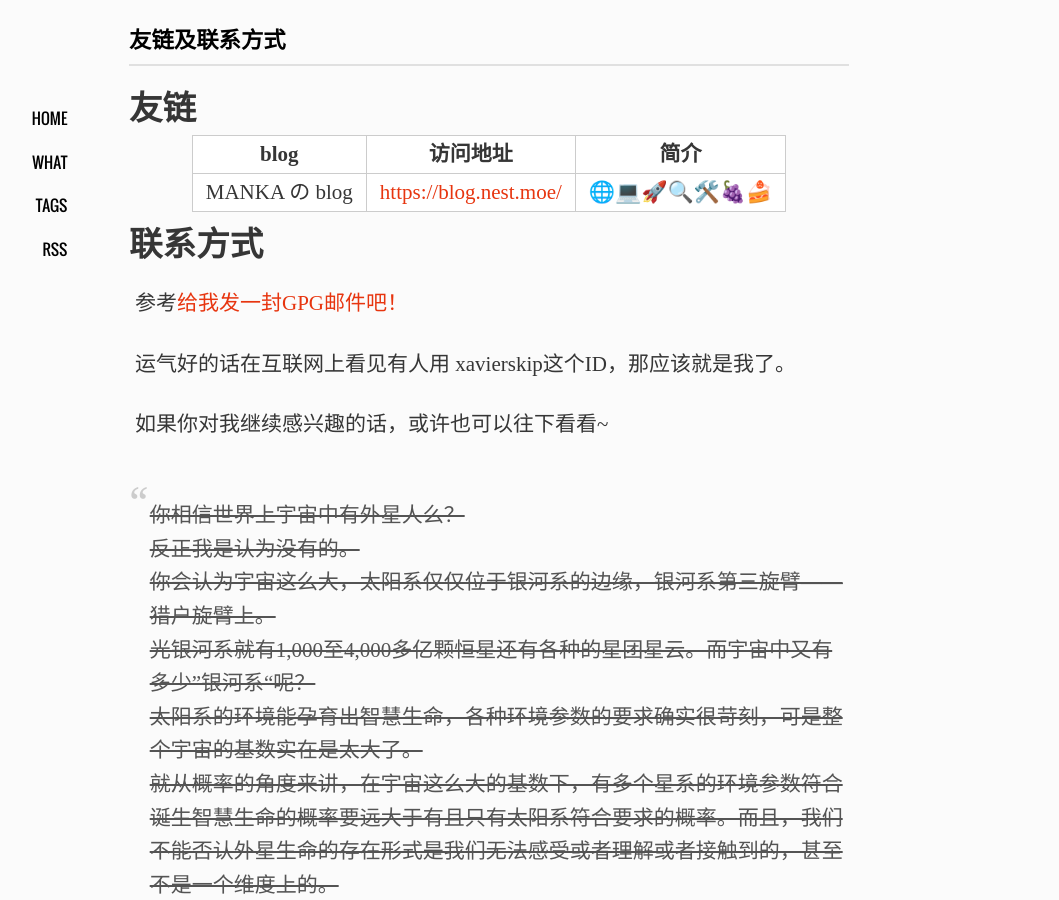
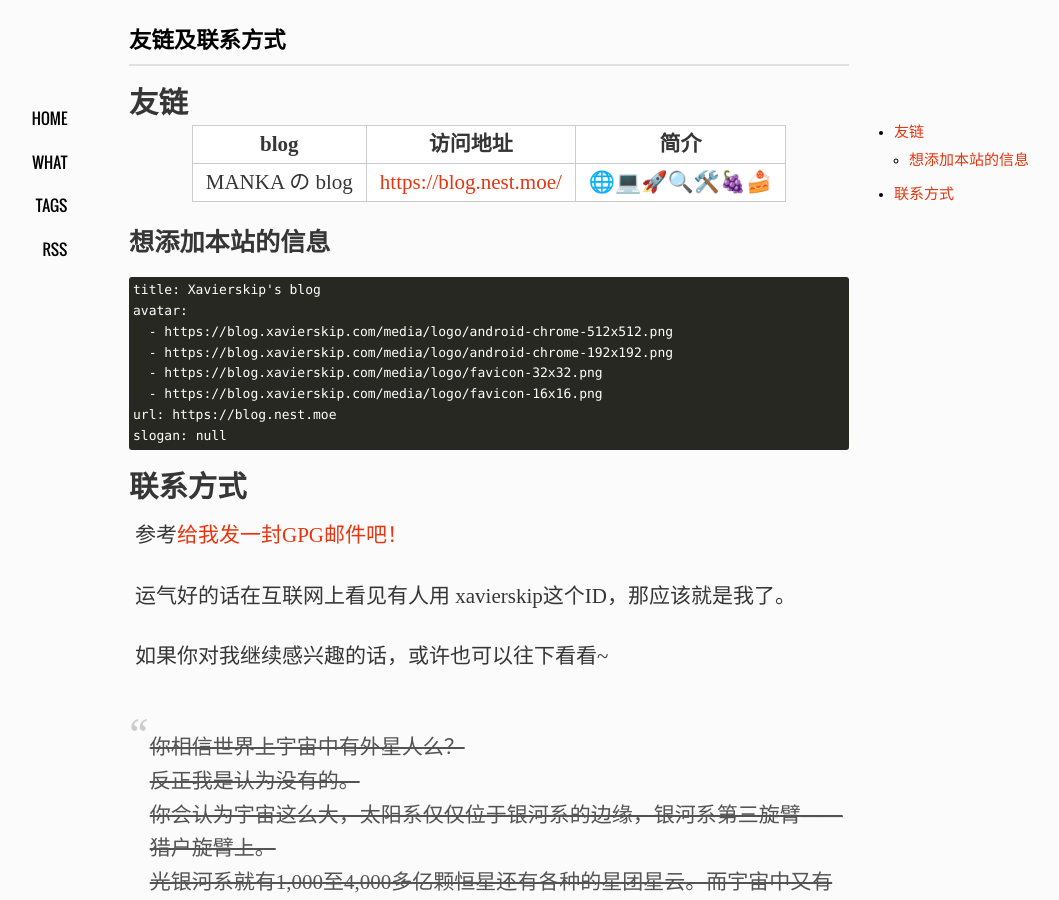
Before and after one commit to xavierskip/xavierskip.github.io, a Jekyll site: the page built from what/index.md, in a window 1280 px wide and 900 px high. Shown: the whole window, without its empty margins (151-1210 px from the left). Built offline with Jekyll 4.4.1, drawn with Linux system fonts in a browser that asks for light colours; comment, search, counter and statistics services are not loaded; a style sheet for code colours, icons or effects is not loaded.

Commit message:
add friends links

````diff
--- /dev/null
+++ b/_layouts/about.html
@@ -0,0 +1,13 @@
+---
+layout: default
+comments: true
+---
+<div id="toc">
+  <div class="fix">
+    {% include toc.html html=content %}
+  </div>
+</div>
+<section class="post">{{ content }}</section>
+{% if page.comments %}
+{% include comments.md %}
+{% endif %}
--- a/what/index.md
+++ b/what/index.md
@@ -1,18 +1,30 @@
 ---
-layout: page
+layout: about
 title: 友链及联系方式
 comments: yes
 ---
 
-# 友链
+## 友链
 
 |blog |访问地址 |简介|
 |-------------|--------|--------|
 |MANKA の blog|[https://blog.nest.moe/](https://blog.nest.moe/)|🌐💻🚀🔍🛠️🍇🍰|
 
+### 想添加本站的信息
+
+```yaml
+title: Xavierskip's blog
+avatar:
+  - https://blog.xavierskip.com/media/logo/android-chrome-512x512.png
+  - https://blog.xavierskip.com/media/logo/android-chrome-192x192.png
+  - https://blog.xavierskip.com/media/logo/favicon-32x32.png
+  - https://blog.xavierskip.com/media/logo/favicon-16x16.png
+url: https://blog.nest.moe
+slogan: null
+```
 
 
-# 联系方式
+## 联系方式
 
 参考[给我发一封GPG邮件吧！](/2021-02-22-openpgp/)
 
````
